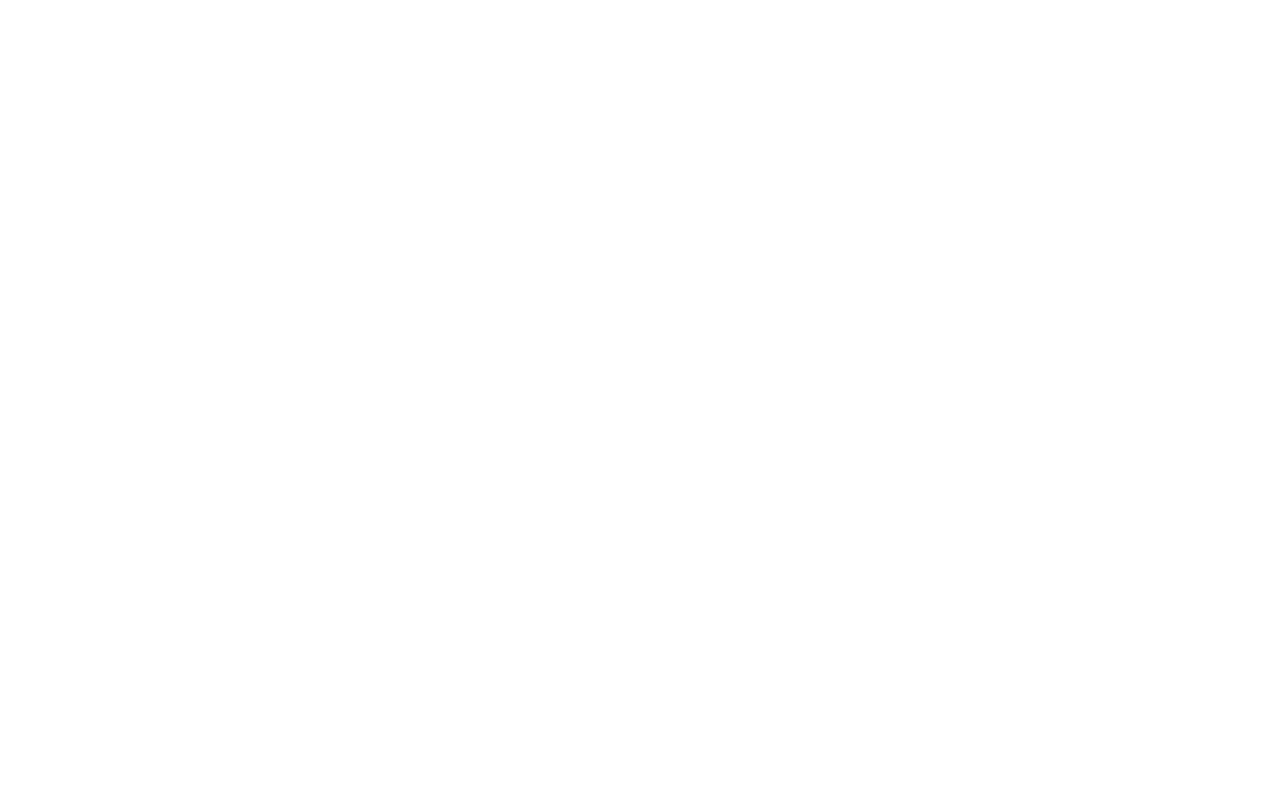
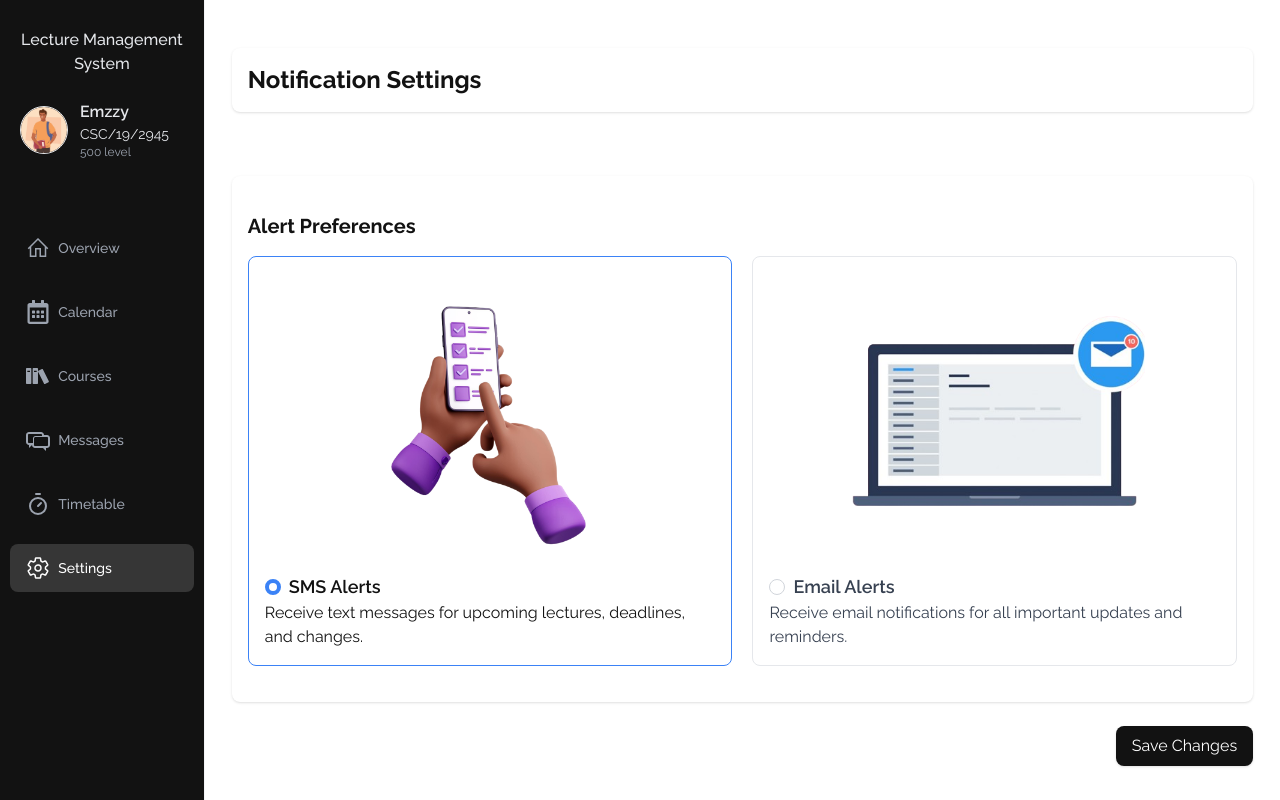
Before and after one commit to Demiladeala/Students-lecture-management-system, a React (Vite) app: page /settings in a window 1280 px wide. Before the commit this address had no page. Built offline with nearby package versions, Linux system fonts and the light colour scheme.

Commit message:
feat: add dashboard pages

```diff
--- a/src/App.tsx
+++ b/src/App.tsx
@@ -1,6 +1,11 @@
 import { Route, Routes } from "react-router-dom"
 import Home from "./pages/dashboard"
 import Login from "./pages/login"
+import Calendar from "./pages/calendar"
+import Courses from "./pages/courses"
+import Chat from "./pages/chat"
+import Timetable from "./pages/timetable"
+import Settings from "./pages/settings"
 
 function App() {
 
@@ -9,6 +14,11 @@
       <Routes>
         <Route path="/" element={<Login/>} />
         <Route path="/dashboard" element={<Home/>} />
+        <Route path="/calendar" element={<Calendar/>} />
+        <Route path="/courses" element={<Courses/>} />
+        <Route path="/chat" element={<Chat/>} />
+        <Route path="/timetable" element={<Timetable/>} />
+        <Route path="/settings" element={<Settings/>} />
       </Routes>
   </main>
   )
--- a/src/components/dashboard-details.tsx
+++ b/src/components/dashboard-details.tsx
@@ -1,12 +1,11 @@
 import { demoWeekData } from "../util/types-and-links"
+import Layout from "./layout"
 import WeeklyCalendar from "./weekly-calendar"
 
 
 const DashboardDetails = () => {
   return (
-    <div className="w-full flex lg:justify-end">
-        <div className="w-full lg:w-[84%] flex bg-white text-primary-black h-screen pt-8 lg:pt-12 overflow-y-scroll">
-             <div className="w-[95%] mx-auto">
+    <Layout>
       {/* Courses */}
       <WeeklyCalendar weekData={demoWeekData} />
       {/* Courses */}
@@ -27,9 +26,7 @@
       </div>
 
       {/* Notices */}
-            </div>
-        </div>
-    </div>
+    </Layout>
   )
 }
 
--- /dev/null
+++ b/src/components/layout.tsx
@@ -0,0 +1,19 @@
+import { ReactNode } from "react"
+
+type LayoutProps = {
+    children: ReactNode
+}
+
+const Layout = ( {children }: LayoutProps) => {
+  return (
+    <div className="w-full flex lg:justify-end">
+        <div className="w-full lg:w-[84%] flex bg-white text-primary-black h-screen pt-8 lg:pt-12 overflow-y-auto">
+            <div className="w-[95%] mx-auto">
+                {children}
+            </div>
+        </div>
+    </div>
+  )
+}
+
+export default Layout
--- /dev/null
+++ b/src/components/settings-form.tsx
@@ -0,0 +1,82 @@
+import { useState } from "react";
+import Layout from "./layout"
+
+
+const SettingsForm = () => {
+    const [selectedAlerts, setSelectedAlerts] = useState({
+        sms: true,
+        email: false,
+      });
+
+      const toggleAlert = (type: "sms" | "email") => {
+        setSelectedAlerts((prev) => ({
+          ...prev,
+          [type]: !prev[type],
+        }));
+      };
+
+  return (
+   <Layout>
+        <div className="bg-white text-primary-black p-4 rounded-lg shadow">
+            <h1 className="text-2xl font-bold">Notification Settings</h1>
+        </div>
+
+        <div className="bg-white px-4 py-9 rounded-lg shadow mt-5 lg:mt-16">
+            <h2 className="text-xl font-bold mb-4">Alert Preferences</h2>
+            <div className="h-full grid grid-cols-1 lg:grid-cols-2 gap-5">
+
+                <div
+                onClick={() => toggleAlert("sms")}
+                className={`h-full p-4 rounded-lg cursor-pointer ${
+                    selectedAlerts.sms
+                    ? "border border-blue-500 hover:border-blue-500 text-primary-black"
+                    : "border text-gray-700"
+                }`}
+                >
+                <div className="w-[300px] h-[300px] flex items-center justify-center mx-auto">
+                    <img src="/sms-setings.png" alt="sms" className="w-full h-full object-cover mx-auto"/>
+                </div>
+               <div className="flex items-center gap-2">
+                    <div className={`w-4 h-4 rounded-full border ${selectedAlerts.sms ? "border-4 border-blue-500" :
+                        "border-gray-300"} transition-colors duration-300`}></div>
+                    <h3 className="text-lg font-semibold">SMS Alerts</h3>
+               </div>
+                <p>Receive text messages for upcoming lectures, deadlines, and changes.</p>
+                </div>
+
+                <div
+                onClick={() => toggleAlert("email")}
+                className={`h-full p-4 rounded-lg cursor-pointer ${
+                    selectedAlerts.email
+                    ? "border border-blue-500 hover:border-blue-500 text-primary-black"
+                    : "border text-gray-700"
+                }`}
+                >
+                <div className="w-[300px] h-[300px] flex items-center justify-center mx-auto">
+                    <img src="/email-settings.png" alt="sms" className="w-full h-full object-cover mx-auto"/>
+                </div>
+               <div className="flex items-center gap-2">
+                    <div className={`w-4 h-4 rounded-full border ${selectedAlerts.email ? "border-4 border-blue-500" :
+                        "border-gray-300"} transition-colors duration-300`}></div>
+                    <h3 className="text-lg font-semibold">Email Alerts</h3>
+               </div>
+                <p>Receive email notifications for all important updates and reminders.</p>
+                </div>
+
+            </div>
+        </div>
+
+        <div className="flex justify-end mt-6">
+            <button
+                className="bg-primary-black text-white px-4 py-2 rounded-lg shadow hover:bg-primary-gray2"
+            >
+                Save Changes
+            </button>
+        </div>
+
+
+   </Layout>
+  )
+}
+
+export default SettingsForm
--- a/src/components/side-bar.tsx
+++ b/src/components/side-bar.tsx
@@ -71,6 +71,25 @@
                 </button>
             </div>
 
+            <div className="mt-6 flex items-center gap-3">
+                <div className="w-12 h-12 rounded-full">
+                    <motion.img
+                        src={image}
+                        alt="profile img"
+                        className="w-full h-full object-cover rounded-full border"
+                        initial={{ opacity: 0 }}
+                        animate={{ opacity: 1 }}
+                        transition={{ duration: 0.5 }}
+                    />
+                </div>
+
+                <div>
+                    <h4 className="font-semibold">Emzzy</h4>
+                    <h3 className="text-sm">CSC/19/2945</h3>
+                    <h3 className="text-xs text-gray-400">500 level</h3>
+                </div>
+            </div>
+
             <div className="mt-6 w-full text-sm font-medium">
                 {links.map((link, index) => (
                     <a href={link.path} key={index} onClick={() => setIsMobileMenuOpen(false)}>
@@ -115,6 +134,7 @@
             <div>
                 <h4 className="font-semibold">Emzzy</h4>
                 <h3 className="text-sm">CSC/19/2945</h3>
+                <h3 className="text-xs text-gray-400">500 level</h3>
             </div>
         </div>
 
--- a/src/components/weekly-calendar.tsx
+++ b/src/components/weekly-calendar.tsx
@@ -105,7 +105,10 @@
                                 </div>
                                 ))
                             ) : (
-                                <span className="text-gray-500 text-center">No classes</span>
+                                <span className="text-gray-500 pt-9 text-center my-auto
+                                font-semibold flex items-center justify-center">
+                                    No classes
+                                </span>
                             )}
                         </div>
                     </div>
--- /dev/null
+++ b/src/pages/calendar.tsx
@@ -0,0 +1,8 @@
+
+const Calendar = () => {
+    return (
+      <div>Calendar</div>
+    )
+  }
+
+  export default Calendar
--- /dev/null
+++ b/src/pages/chat.tsx
@@ -0,0 +1,8 @@
+
+const Chat = () => {
+    return (
+      <div>Chat</div>
+    )
+  }
+
+  export default Chat
--- /dev/null
+++ b/src/pages/courses.tsx
@@ -0,0 +1,8 @@
+
+const Courses = () => {
+    return (
+      <div>Courses</div>
+    )
+  }
+
+  export default Courses
--- /dev/null
+++ b/src/pages/settings.tsx
@@ -0,0 +1,13 @@
+import SettingsForm from "../components/settings-form"
+import Sidebar from "../components/side-bar"
+
+const Settings = () => {
+  return (
+    <main className="relative container w-full mx-auto max-w-[2800px] scroll-smooth">
+      <Sidebar/>
+      <SettingsForm />
+  </main>
+  )
+}
+
+export default Settings
--- /dev/null
+++ b/src/pages/timetable.tsx
@@ -0,0 +1,8 @@
+
+const Timetable = () => {
+    return (
+      <div>Timetable</div>
+    )
+  }
+
+  export default Timetable
```
Also changed, not shown: public/email-settings.png (added), public/sms-setings.png (added). Lines whose indentation alone changed are shown as unchanged.
